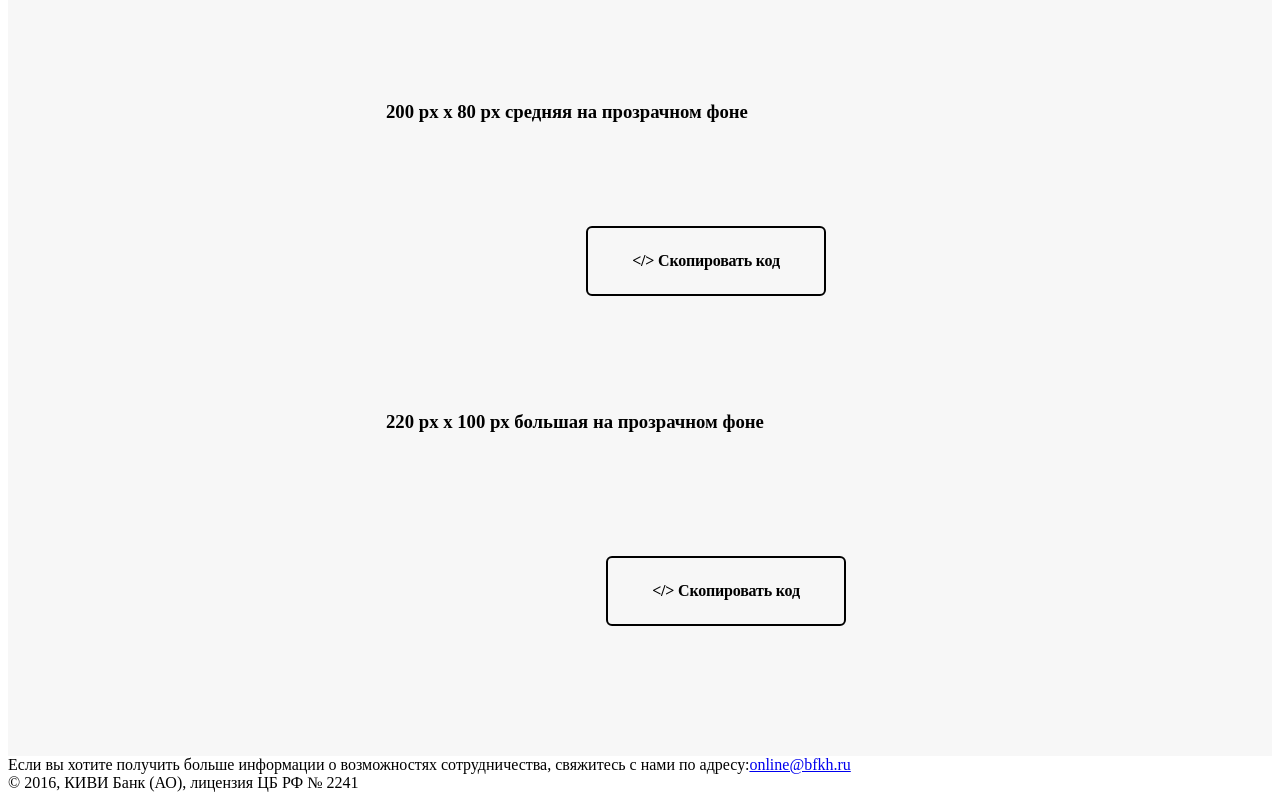
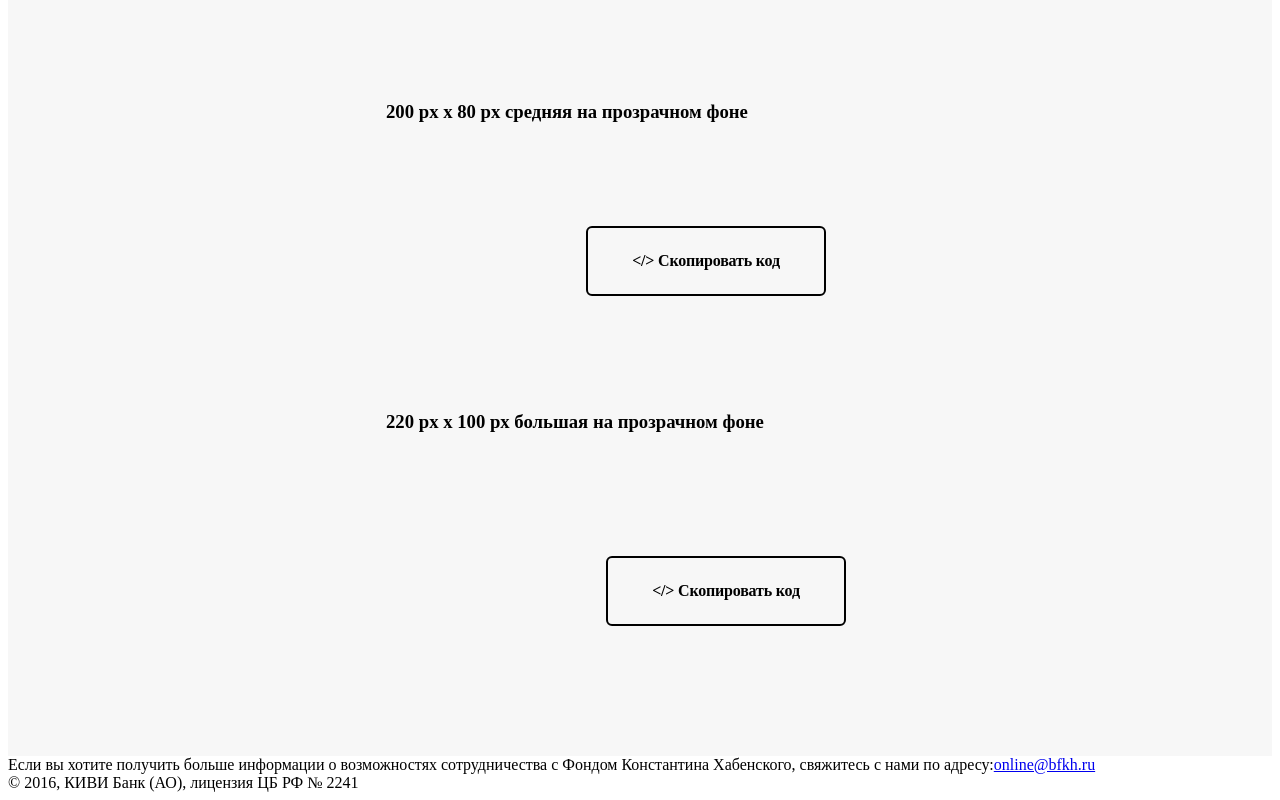
Before and after one commit to secondtonone/qiwi-widgets-landing, a Preact app: page / in a window 1280 px wide. Shown: the part 3889-4689 px from the top of the page. Built offline with nearby package versions, Linux system fonts and the light colour scheme; grey boxes are pictures that could not be loaded.

Commit message:
Update App.js

```diff
--- a/src/components/App.js
+++ b/src/components/App.js
@@ -94,7 +94,7 @@ export default class App extends Component {
             <main>
                 <About/>
                 <Widgets {...this.appSettings} public_key={public_key} addMessage={this.addMessage}/>
-                <div class="thanking">Если вы хотите получить больше информации о возможностях сотрудничества, свяжитесь с нами по адресу:<a href="mailto:online@bfkh.ru">online@bfkh.ru</a></div>
+                <div class="thanking">Если вы хотите получить больше информации о возможностях сотрудничества c Фондом Константина Хабенского, свяжитесь с нами по адресу:<a href="mailto:online@bfkh.ru">online@bfkh.ru</a></div>
                 <MessageBox message={message}/>
             </main>
             <footer>© 2016, КИВИ Банк (АО), лицензия ЦБ РФ № 2241</footer>
```
